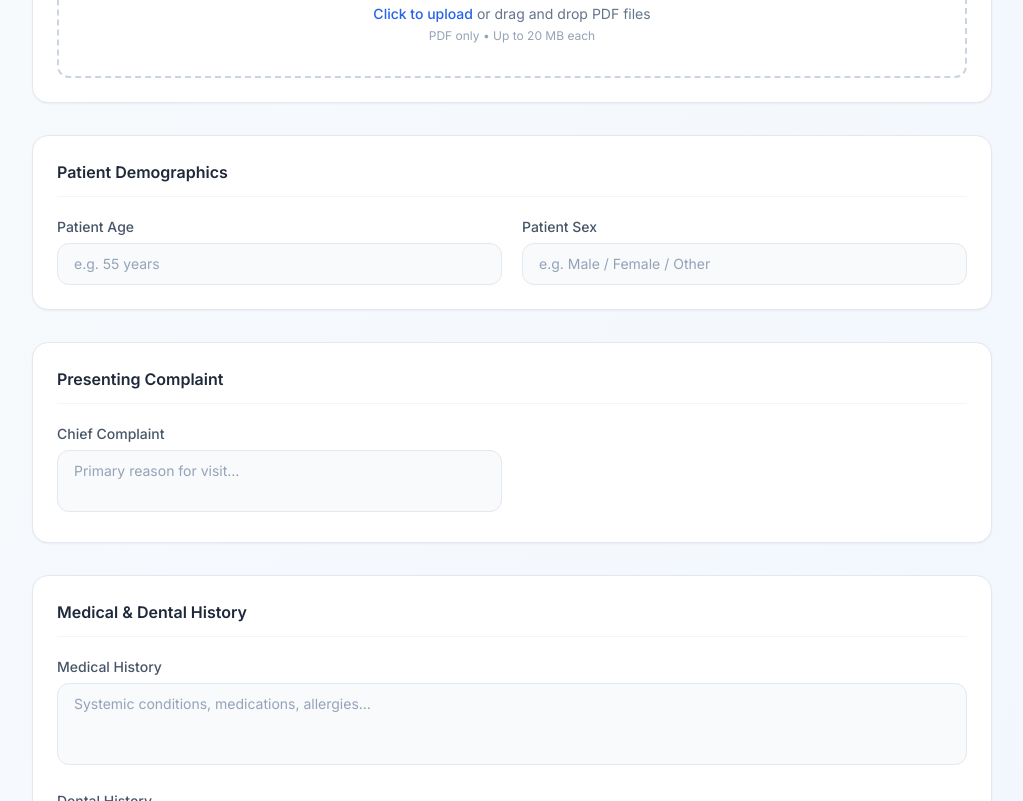
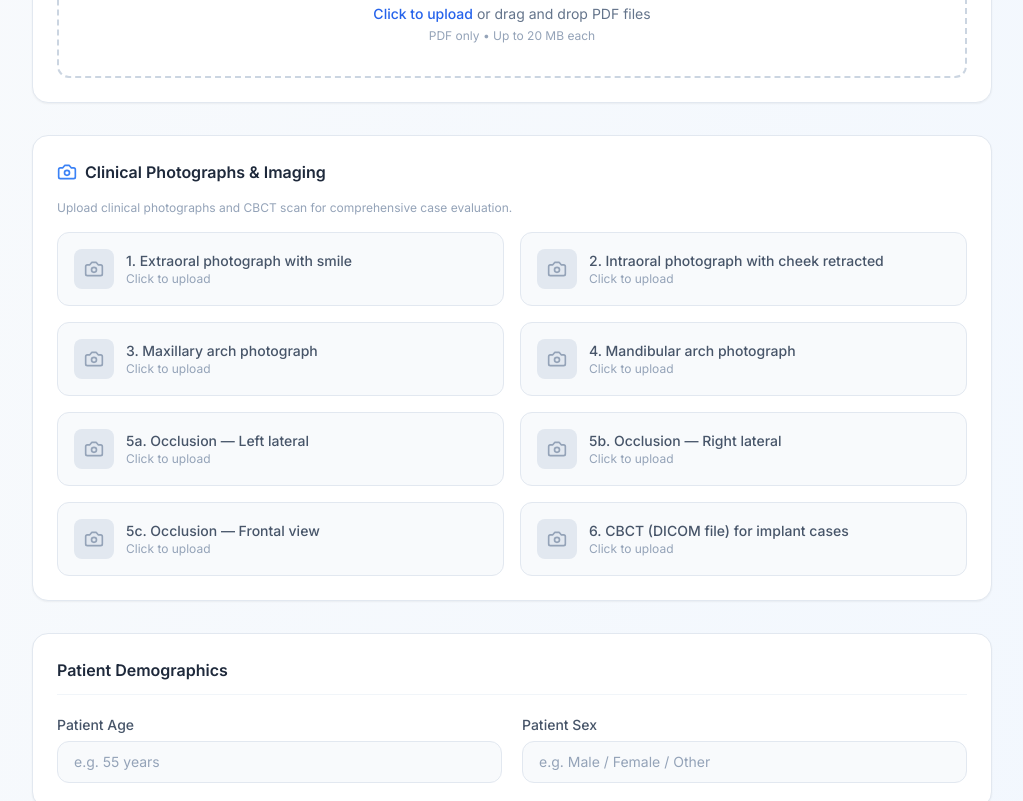
Before and after one commit to yashjb/ProsthoAI, a React (Vite) app in the folder frontend/: page / in a window 1280 px wide. Shown: the part 420-1221 px from the top of the page, without its empty margins (128-1151 px from the left). Built offline with nearby package versions, Linux system fonts and the light colour scheme.

Commit message:
Integrate clinical photos upload into case form

```diff
--- a/frontend/src/components/CaseForm.tsx
+++ b/frontend/src/components/CaseForm.tsx
@@ -1,11 +1,12 @@
 import { useState } from 'react';
 import { Send, Loader2 } from 'lucide-react';
-import type { CaseInput } from '../types';
+import type { CaseInput, ClinicalPhotos } from '../types';
 import { emptyCaseInput } from '../types';
 import PdfUpload from './PdfUpload';
+import ClinicalPhotosUpload from './ClinicalPhotosUpload';
 
 interface Props {
-  onSubmit: (caseData: CaseInput, files: File[]) => void;
+  onSubmit: (caseData: CaseInput, files: File[], photos: ClinicalPhotos) => void;
   loading: boolean;
 }
 
@@ -178,13 +179,14 @@ const SECTIONS: { title: string; fields: FieldDef[] }[] = [
 export default function CaseForm({ onSubmit, loading }: Props) {
   const [form, setForm] = useState<CaseInput>(emptyCaseInput);
   const [files, setFiles] = useState<File[]>([]);
+  const [photos, setPhotos] = useState<ClinicalPhotos>({});
 
   const set = (key: keyof CaseInput, value: string) =>
     setForm((prev) => ({ ...prev, [key]: value }));
 
   const handleSubmit = (e: React.FormEvent) => {
     e.preventDefault();
-    onSubmit(form, files);
+    onSubmit(form, files, photos);
   };
 
   return (
@@ -192,6 +194,11 @@ export default function CaseForm({ onSubmit, loading }: Props) {
       {/* PDF Upload */}
       <div className="bg-white dark:bg-slate-800/60 rounded-2xl shadow-sm border border-slate-200 dark:border-slate-700 p-6">
         <PdfUpload files={files} onChange={setFiles} />
+      </div>
+
+      {/* Clinical Photographs & Imaging */}
+      <div className="bg-white dark:bg-slate-800/60 rounded-2xl shadow-sm border border-slate-200 dark:border-slate-700 p-6">
+        <ClinicalPhotosUpload photos={photos} onChange={setPhotos} />
       </div>
 
       {/* Case Sections */}
```
